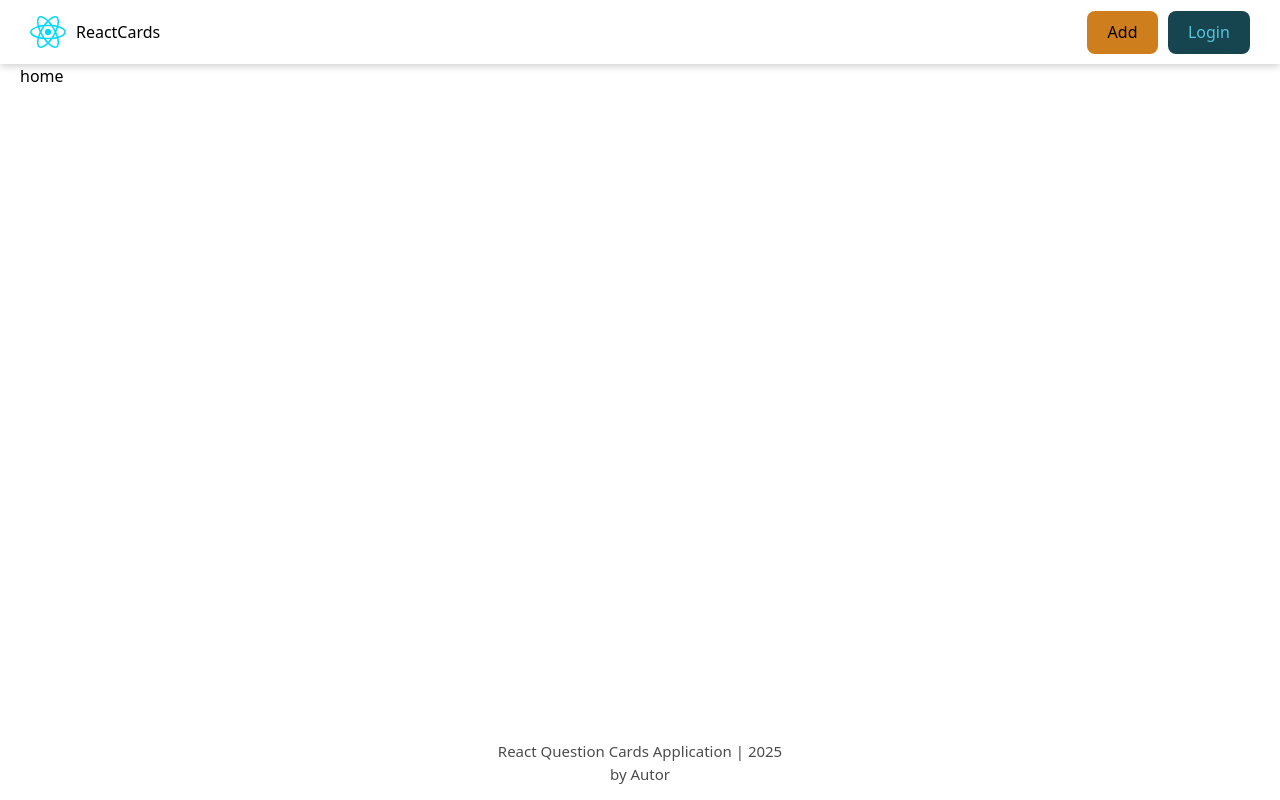
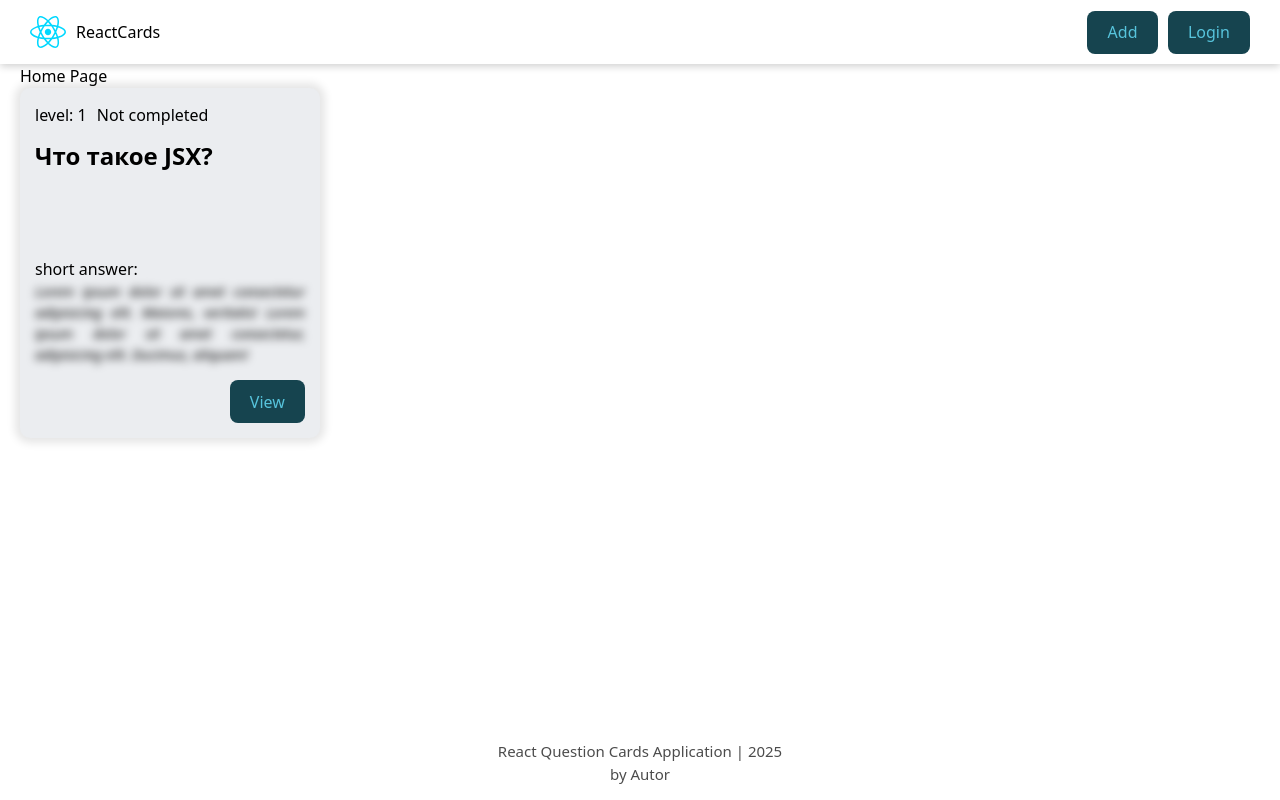
Before and after one commit to andreypo22/react-app-course, a React (Vite) app: page / in a window 1280 px wide. Built offline with nearby package versions, Linux system fonts and the light colour scheme.

Commit message:
home page, question card

```diff
--- a/src/App.jsx
+++ b/src/App.jsx
@@ -1,12 +1,13 @@
 import { BrowserRouter, Route, Routes } from "react-router-dom";
 import { MainLayout } from "./components/MainLayout";
+import { HomePage } from "./pages/HomePage";
 
 function App() {
   return (
     <BrowserRouter>
       <Routes>
         <Route element={<MainLayout />}>
-          <Route path="/" element={<div>home</div>} />
+          <Route path="/" element={<HomePage />} />
           <Route path="/forbidden" element={<div>forbidden</div>} />
           <Route path="/addquestion" element={<div>add question</div>} />
         </Route>
--- a/src/components/Header/Header.jsx
+++ b/src/components/Header/Header.jsx
@@ -2,16 +2,19 @@
 import cls from "./Header.module.css";
 import reactLogo from "../../assets/react.svg";
 import React from "react";
+import { useNavigate } from "react-router-dom";
 
 export const Header = () => {
+  const navigate = useNavigate();
+
   return (
     <header className={cls.header}>
-      <p>
+      <p onClick={() => navigate("/")}>
         <img src={reactLogo} alt="react logo" />
         <span>ReactCards</span>
       </p>
       <div className={cls.headerButtons}>
-        <Button isActive>Add</Button>
+        <Button onClick={() => navigate("/addquestion")}>Add</Button>
         <Button>Login</Button>
       </div>
     </header>
--- /dev/null
+++ b/src/components/QuestionCard/QuestionCard.jsx
@@ -0,0 +1,25 @@
+import { Button } from "../Button";
+import cls from "./QuestionCard.module.css";
+
+export const QuestionCard = () => {
+  return (
+    <div className={cls.card}>
+      <div className={cls.cardLabels}>
+        <div>level: 1</div>
+        <div>Not completed</div>
+      </div>
+      <h5 className={cls.cardTitle}>Что такое JSX?</h5>
+      <div className={cls.cardAnswers}>
+        <span>short answer: </span>
+        <p className={cls.cardAnswer}>
+          Lorem ipsum dolor sit amet consectetur adipisicing elit. Maiores,
+          veritatis! Lorem ipsum dolor sit amet consectetur, adipisicing elit.
+          Ducimus, aliquam!
+        </p>
+      </div>
+      <Button onClick={() => {}}>View</Button>
+    </div>
+  );
+};
+
+// export default QuestionCard
--- /dev/null
+++ b/src/components/QuestionCard/QuestionCard.module.css
@@ -0,0 +1,44 @@
+.card {
+  width: 300px;
+  height: 350px;
+  border-radius: 10px;
+  padding: 15px;
+  background-color: var(--card-bg-color);
+  box-shadow: 0 0 8px 5px rgba(0, 0, 0, 0.1);
+  display: flex;
+  flex-direction: column;
+  justify-content: flex-start;
+  align-items: flex-start;
+  gap: 15px;
+
+  button {
+    align-self: flex-end;
+  }
+}
+
+.cardLabels {
+  display: flex;
+  gap: 10px;
+}
+
+.cardTitle {
+  font-size: 24px;
+  line-height: 28px;
+}
+
+.cardAnswers {
+  margin-top: auto;
+}
+
+.cardAnswer {
+  font-size: 14px;
+  filter: blur(4px);
+  font-style: italic;
+  text-align: justify;
+  cursor: pointer;
+  transition: filter 0.6s ease-in-out;
+}
+
+.cardAnswer:hover {
+  filter: none;
+}
--- /dev/null
+++ b/src/components/QuestionCard/index.jsx
@@ -0,0 +1 @@
+export { QuestionCard } from "./QuestionCard";
--- a/src/index.css
+++ b/src/index.css
@@ -3,6 +3,7 @@
   --text-color: #fff;
   --btn-bg-color: #383b3f;
   --btn-text-color: #fff;
+  --card-bg-color: #343a46;
 
   font-family: system-ui, Avenir, Helvetica, Arial, sans-serif;
   line-height: 1.5;
@@ -38,6 +39,7 @@
     --text-color: #000;
     --btn-bg-color: #16444f;
     --btn-text-color: #57c4dc;
+    --card-bg-color: #ebedf0;
   }
 }
 
@@ -47,5 +49,6 @@
     --text-color: #fff;
     --btn-bg-color: #383b3f;
     --btn-text-color: #fff;
+    --card-bg-color: #343a46;
   }
 }
--- /dev/null
+++ b/src/pages/HomePage/HomePage.jsx
@@ -0,0 +1,12 @@
+import { QuestionCard } from "../../components/QuestionCard";
+import cls from "./HomePage.module.css";
+
+export const HomePage = () => {
+  return (
+    <div>
+      Home Page <QuestionCard />
+    </div>
+  );
+};
+
+// export default HomePage
--- /dev/null
+++ b/src/pages/HomePage/index.jsx
@@ -0,0 +1 @@
+export { HomePage } from "./HomePage";
```
Also changed, not shown: src/pages/HomePage/HomePage.module.css (added).
